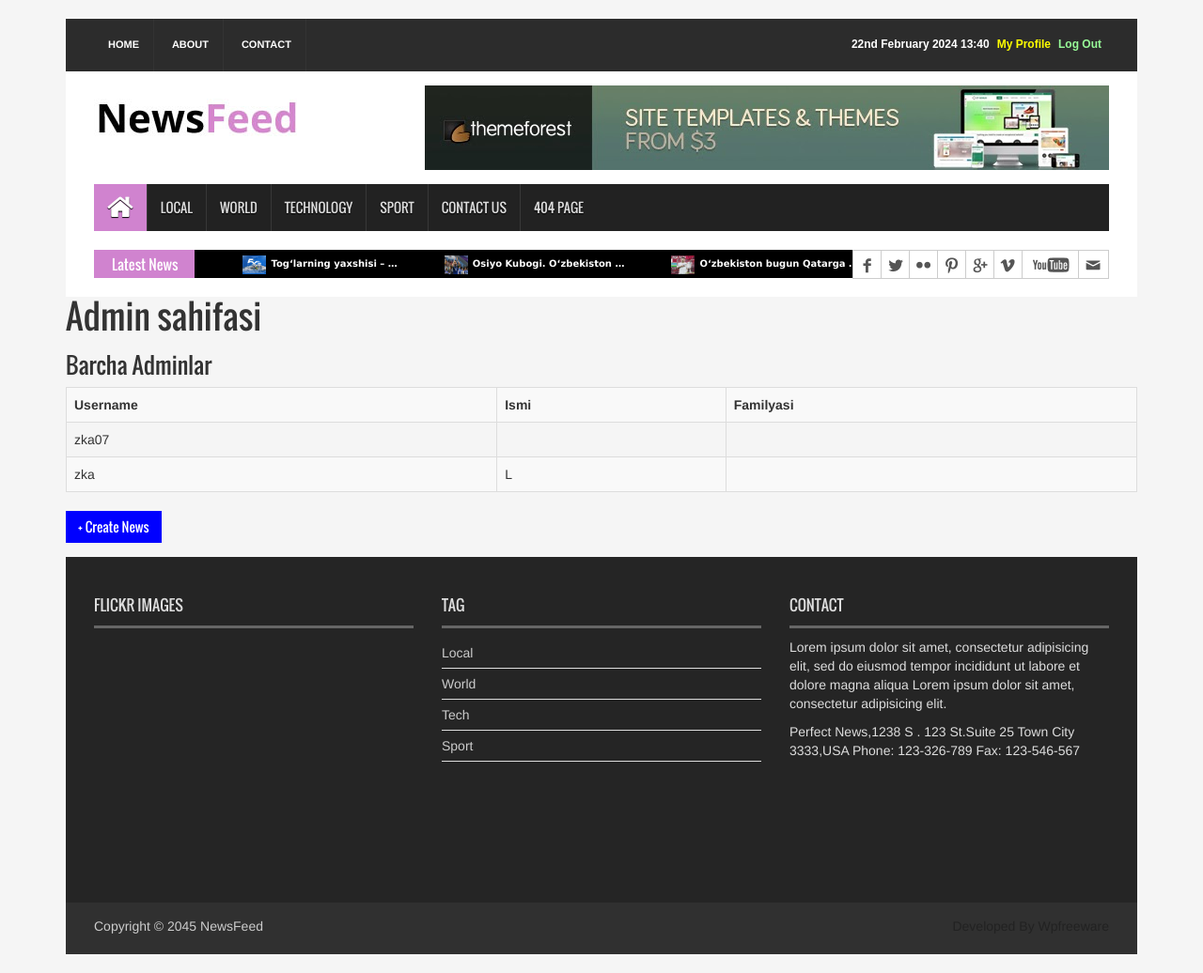
After one commit to komola-me/fsp_news_project_2, a Django app: page /news/adminpage/ in a window 1280 px wide. The commit adds this page. Shown: the whole page at 94% size. Run offline with Django 4.2, Linux system fonts and the light colour scheme; a user stored in the database is signed in; data comes from the database, SQL or seed files in the repository; both versions use the stored data as it was after the commit; some libraries are stand-ins or nearby versions.

Commit message:
add: adminpage with permissions using decorators

```diff
--- a/news_app/urls.py
+++ b/news_app/urls.py
@@ -1,10 +1,12 @@
 from django.urls import path
-from .views import news_list, news_detail, homePageView, contactPageView, aboutPageView, ContactPageView, HomePageView, LocalNewsListView, WorldNewsListView, TechNewsListView, SportNewsListView, NewsUpdateView, NewsDeleteView, NewsCreateView
+from .views import news_list, news_detail, homePageView, contactPageView, aboutPageView, ContactPageView, HomePageView, LocalNewsListView, WorldNewsListView, TechNewsListView, SportNewsListView, NewsUpdateView, NewsDeleteView, NewsCreateView, admin_page_view
 
 urlpatterns = [
     # path('', homePageView, name='home_page'),
     path('', HomePageView.as_view(), name='home_page'),
     path('all/', news_list, name='all_news_list'),
+    path('adminpage/', admin_page_view, name="admin_page"),
+
 
     path('local/', LocalNewsListView.as_view(), name="local_news_page"),
     path('world/', WorldNewsListView.as_view(), name="world_news_page"),
@@ -21,6 +23,4 @@ urlpatterns = [
     path('contact-us/', ContactPageView.as_view(), name='contact_page'),
 
 
-
-
 ]
--- a/news_app/views.py
+++ b/news_app/views.py
@@ -8,8 +8,9 @@ from .forms import ContactForm
 from django.views.generic import TemplateView, ListView, UpdateView, CreateView, DeleteView
 from django.utils.text import slugify
 from django.contrib.auth.mixins import LoginRequiredMixin
-from django.contrib.auth.decorators import login_required
+from django.contrib.auth.decorators import login_required, user_passes_test
 from news_project.custom_permissions import OnlyLoggedSuperUser
+from django.contrib.auth.models import User
 
 # Create your views here.
 def news_list(request):
@@ -179,3 +180,14 @@ class NewsCreateView(OnlyLoggedSuperUser, CreateView):
     # def your_view(request):
     #     News.slug = slugify(['title'])
     #     News.save()
+
+@user_passes_test(lambda u:u.is_superuser)
+@login_required
+def admin_page_view(request):
+    admin_users = User.objects.filter(is_superuser=True)
+
+    context = {
+        "admin_users": admin_users,
+        }
+
+    return render(request, 'pages/admin_page.html', context)
--- a/templates/news/base.html
+++ b/templates/news/base.html
@@ -43,6 +43,7 @@
           </div>
           <div class="header_top_right">
             {% if request.user.is_authenticated %}
+            <p><a style="color: palegreen;" href="{% url "logout" %}">Log Out</a></p>
             <p><a style="color:yellow" href="{% url "user_profile" %}">My Profile</a></p>
             {% else %}
             <p><a style="color:yellow" href="{% url "login" %}">Login</a></p>
--- a/templates/news/news_detail.html
+++ b/templates/news/news_detail.html
@@ -11,10 +11,11 @@
     <img src="{{ news.image.url }}" alt="">
     <p> {{ news.body }} </p>
 
-
+    {% if request.user.is_authenticated and request.user.is_superuser %}
     <div class="card-footer text-center">
         <a href="{% url "news_update" news.slug %}">Edit</a>
         <a href="{% url "news_delete" news.slug %}">Delete</a>
     </div>
+    {% endif %}
 
 {% endblock content %}
--- /dev/null
+++ b/templates/pages/admin_page.html
@@ -0,0 +1,27 @@
+{% extends "news/base.html" %}
+
+{% block title %}Admin Sahifasi{% endblock title %}
+
+{% block content %}
+<h1>Admin sahifasi</h1>
+<h3>Barcha Adminlar</h3>
+
+<table class="table table-bordered table-responsive table-striped">
+    <tr>
+        <th>Username</th>
+        <th>Ismi</th>
+        <th>Familyasi</th>
+    </tr>
+    {% for user in admin_users %}
+    <tr>
+        <td>{{ user.username }}</td>
+        <td>{{ user.first_name }}</td>
+        <td>{{ user.last_name }}</td>
+    </tr>
+    {% endfor %}
+</table>
+
+<h2><a class="btn btn-blue" href="{% url "news_create" %}">+ Create News</a></h2>
+
+
+{% endblock content %}
--- a/templates/pages/user_profile.html
+++ b/templates/pages/user_profile.html
@@ -8,7 +8,9 @@
     <h3>Xush kelibsiz, {{ user.username }}</h3>
 
     <h2>Siz haqingizdagi malumotlar</h2>
-    <img src="{{ profile.photo.url }}" alt="" width=150 height=150>
+
+    {% comment %} <img src="{{ profile.photo.url }}" alt="" width=150 height=150> {% endcomment %}
+
     <h4>Tug'ilgan yilingiz: {{ profile.date_of_birth }}</h4>
     <label>Username:</label><input value="{{ user.username }}" readonly><br>
     <label>Email:</label><input value="{{ user.email }}"readonly><br>
--- a/templates/registration/login.html
+++ b/templates/registration/login.html
@@ -17,4 +17,7 @@
 
     <p><a class="btn btn-danger" href="{% url "password_reset" %}">Forgot Password</a></p>
 
+
+    <h4>Agar foydalanuvchi profilingiz bo'lmasa, please <a class="btn btn-blue" href="{% url "user_register" %}">Sign Up</a></h4>
+
 {% endblock content %}
```
Also changed, not shown: db.sqlite3.
